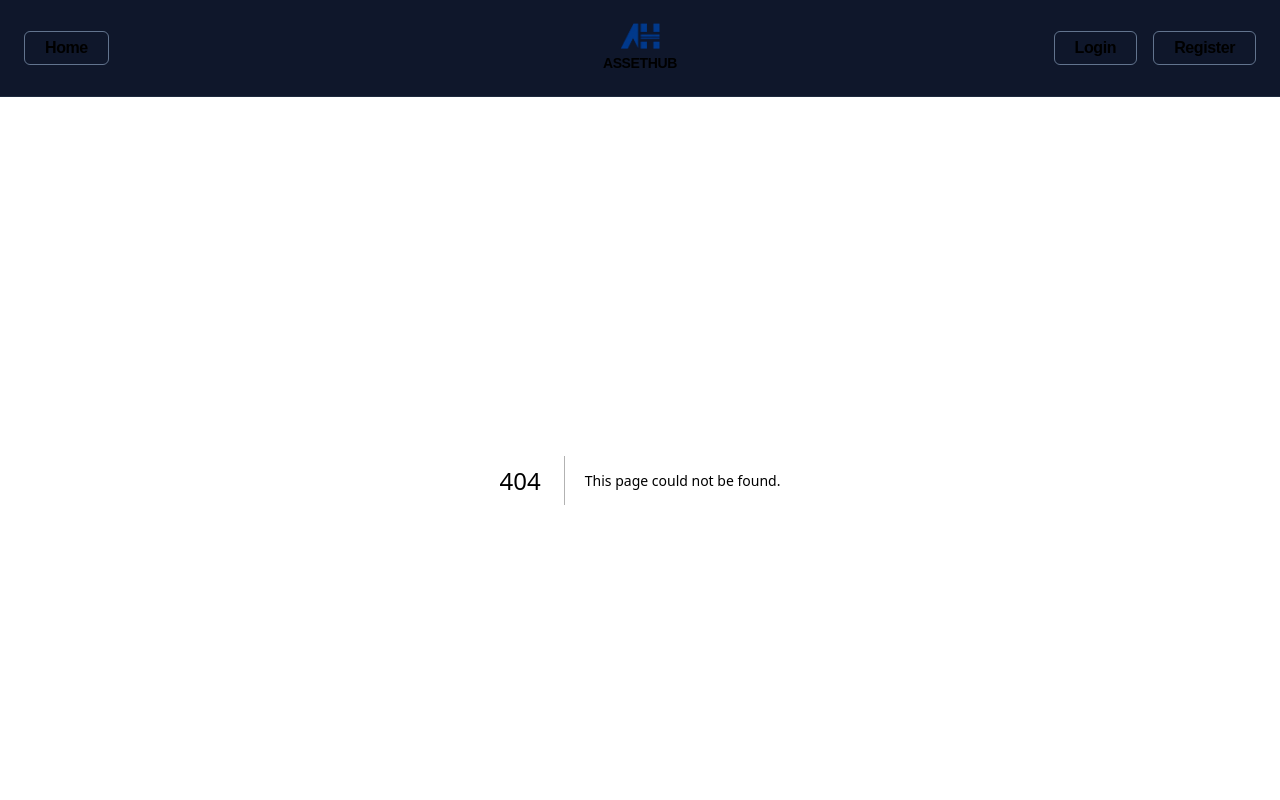
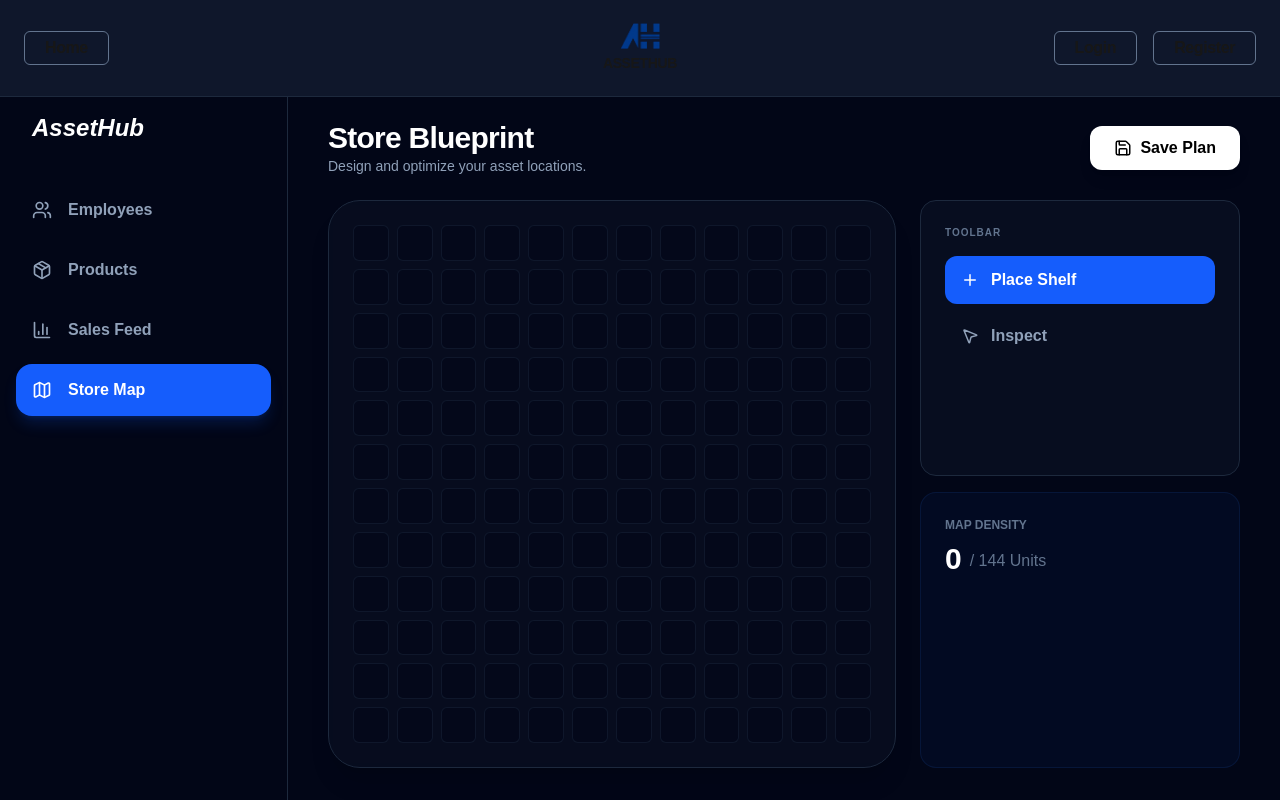
Before and after one commit to DaniDay22/AssetHub, a Next.js app in the folder frontend/: page /dashboard/map in a window 1280 px wide. Before the commit this address had no page. Shown: the top 800 px of the page. Built offline with nearby package versions, Linux system fonts and the light colour scheme.

Commit message:
dashboard kezdete

```diff
--- a/frontend/app/components/navbar.tsx
+++ b/frontend/app/components/navbar.tsx
@@ -32,11 +32,12 @@ const { user, logout } = useAuth();
             </div>
 
             <div className="flex justify-end space-x-4">
-              <Link href="/auth/login" className="hover:text-gray-300 font-bold tracking-tight border border-slate-500 rounded-md px-5 py-1">
-                Login
+              //A logout gomb megnyomásakor meghívjuk a logout függvényt, ami törli a tokent és frissíti az állapotot
+              <Link href="/auth/logout" className="hover:text-gray-300 font-bold tracking-tight border border-slate-500 rounded-md px-5 py-1">
+                Logout
               </Link>
-              <Link href="/auth/register" className="hover:text-gray-300 font-bold tracking-tight border border-slate-500 rounded-md px-5 py-1">
-                Register
+              <Link href="/account" className="hover:text-gray-300 font-bold tracking-tight border border-slate-500 rounded-md px-5 py-1">
+                Account
               </Link>
             </div>
             </>
--- /dev/null
+++ b/frontend/app/dashboard/employees/page.tsx
@@ -0,0 +1,18 @@
+'use client';
+import React, { useState, useEffect } from 'react';
+//import { Employee } from '@/types/database';
+
+export default function EmployeesPage() {
+  //const [employees, setEmployees] = useState<Employee[]>([]);
+
+  // Fetch logic...
+
+  return (
+    <div>
+      <h1 className="text-4xl font-bold text-white mb-8">Team Members</h1>
+      <div className="grid grid-cols-1 md:grid-cols-2 lg:grid-cols-3 gap-6">
+        {/* Render your cards here */}
+      </div>
+    </div>
+  );
+}
--- /dev/null
+++ b/frontend/app/dashboard/layout.tsx
@@ -0,0 +1,50 @@
+'use client';
+import React from 'react';
+import { usePathname } from 'next/navigation'; // The GPS hook
+import Link from 'next/link';
+import { Users, Package, BarChart3, Map, LogOut } from 'lucide-react';
+
+export default function DashboardLayout({ children }: { children: React.ReactNode }) {
+  const pathname = usePathname(); // Tells us if we are at /employees, /products, etc.
+
+  const navItems = [
+    { label: 'Employees', icon: <Users size={20} />, href: '/dashboard/employees' },
+    { label: 'Products', icon: <Package size={20} />, href: '/dashboard/product' },
+    { label: 'Sales Feed', icon: <BarChart3 size={20} />, href: '/dashboard/sales' },
+    { label: 'Store Map', icon: <Map size={20} />, href: '/dashboard/map' },
+  ];
+
+  return (
+    <div className="flex min-h-screen bg-[#020617]">
+      {/* SIDEBAR */}
+      <aside className="w-72 border-r border-slate-800 flex flex-col fixed h-full bg-[#020617]">
+        <div className="p-8 text-2xl font-bold text-white italic">AssetHub</div>
+
+        <nav className="flex-1 px-4 space-y-2">
+          {navItems.map((item) => {
+            const isActive = pathname === item.href; // Automatic active state!
+            return (
+              <Link
+                key={item.href}
+                href={item.href}
+                className={`mt-2 flex items-center space-x-4 px-4 py-3.5 rounded-2xl transition-all ${
+                  isActive ? 'bg-blue-600 text-white shadow-lg shadow-blue-600/20' : 'text-slate-400 hover:bg-slate-900'
+                }`}
+              >
+                {item.icon}
+                <span className="font-semibold">{item.label}</span>
+              </Link>
+            );
+          })}
+        </nav>
+
+
+      </aside>
+
+      {/* PAGE CONTENT */}
+      <main className="flex-1 ml-72 p-10">
+        {children}
+      </main>
+    </div>
+  );
+}
--- /dev/null
+++ b/frontend/app/dashboard/map/page.tsx
@@ -0,0 +1,97 @@
+//Nem működik
+// app/(dashboard)/map/page.tsx
+'use client';
+import React, { useState } from 'react';
+import { Box, Save, Plus, MousePointer2 } from 'lucide-react';
+
+export default function StoreMapPage() {
+  const [items, setItems] = useState<{ x: number, y: number }[]>([]);
+  const [tool, setTool] = useState<'build' | 'inspect'>('build');
+  const GRID_SIZE = 12;
+
+  const toggleCell = (x: number, y: number) => {
+    const exists = items.find(i => i.x === x && i.y === y);
+    if (exists) {
+      setItems(items.filter(i => i !== exists));
+    } else {
+      setItems([...items, { x, y }]);
+    }
+  };
+
+  return (
+    <div className="flex flex-col gap-6">
+      {/* Header */}
+      <div className="flex flex-col sm:flex-row sm:items-center justify-between gap-4">
+        <div>
+          <h1 className="text-2xl md:text-3xl font-bold text-white tracking-tight">Store Blueprint</h1>
+          <p className="text-slate-400 text-sm">Design and optimize your asset locations.</p>
+        </div>
+        <button className="bg-white text-black px-6 py-2.5 rounded-xl font-bold flex items-center justify-center gap-2 hover:bg-slate-200 transition-all shadow-lg active:scale-95">
+          <Save size={18} /> Save Plan
+        </button>
+      </div>
+
+      {/* Main Grid & Controls */}
+      <div className="flex flex-col xl:flex-row gap-6">
+
+        {/* THE MAP - Resizes based on container width */}
+        <div className="flex-1 bg-slate-900/40 border border-slate-800 rounded-2xl md:rounded-[2rem] p-3 md:p-6 backdrop-blur-sm shadow-xl">
+          <div
+            className="grid gap-1 md:gap-2 w-full aspect-square"
+            style={{ gridTemplateColumns: `repeat(${GRID_SIZE}, minmax(0, 1fr))` }}
+          >
+            {Array.from({ length: GRID_SIZE * GRID_SIZE }).map((_, i) => {
+              const x = i % GRID_SIZE;
+              const y = Math.floor(i / GRID_SIZE);
+              const isOccupied = items.find(item => item.x === x && item.y === y);
+
+              return (
+                <button
+                  key={i}
+                  onClick={() => toggleCell(x, y)}
+                  className={`
+                    relative rounded-sm md:rounded-md transition-all aspect-square border
+                    ${isOccupied
+                      ? 'bg-blue-600 border-blue-400'
+                      : 'bg-slate-950/50 border-slate-800/50 hover:bg-slate-800'}
+                  `}
+                >
+                  {isOccupied && <Box className="text-white w-2/3 h-2/3 mx-auto" />}
+                </button>
+              );
+            })}
+          </div>
+        </div>
+
+        {/* CONTROLS - Stacks on mobile, Sidebar on XL screens */}
+        <div className="w-full xl:w-80 flex flex-col sm:flex-row xl:flex-col gap-4">
+          <div className="flex-1 bg-slate-900/40 border border-slate-800 rounded-2xl p-4 md:p-6">
+            <h3 className="text-[10px] font-bold text-slate-500 uppercase tracking-widest mb-4">Toolbar</h3>
+            <div className="grid grid-cols-2 xl:grid-cols-1 gap-2">
+              <button
+                onClick={() => setTool('build')}
+                className={`flex items-center gap-3 px-4 py-3 rounded-xl font-semibold transition-all ${tool === 'build' ? 'bg-blue-600 text-white' : 'text-slate-400 hover:bg-slate-800'}`}
+              >
+                <Plus size={18} /> <span>Place Shelf</span>
+              </button>
+              <button
+                onClick={() => setTool('inspect')}
+                className={`flex items-center gap-3 px-4 py-3 rounded-xl font-semibold transition-all ${tool === 'inspect' ? 'bg-blue-600 text-white' : 'text-slate-400 hover:bg-slate-800'}`}
+              >
+                <MousePointer2 size={18} /> <span>Inspect</span>
+              </button>
+            </div>
+          </div>
+
+          <div className="flex-1 bg-blue-600/5 border border-blue-500/10 rounded-2xl p-6">
+            <p className="text-xs text-slate-500 uppercase font-bold mb-2">Map Density</p>
+            <div className="flex items-end gap-2">
+              <span className="text-3xl font-bold text-white">{items.length}</span>
+              <span className="text-slate-500 mb-1">/ {GRID_SIZE * GRID_SIZE} Units</span>
+            </div>
+          </div>
+        </div>
+      </div>
+    </div>
+  );
+}
--- /dev/null
+++ b/frontend/app/dashboard/product/page.tsx
@@ -0,0 +1,18 @@
+'use client';
+import React, { useState, useEffect } from 'react';
+//import { Product } from '@/types/database';
+
+export default function ProductsPage() {
+  //const [products, setProducts] = useState<Product[]>([]);
+
+  // Fetch logic...
+
+  return (
+    <div>
+      <h1 className="text-4xl font-bold text-white mb-8">Products</h1>
+      <div className="grid grid-cols-1 md:grid-cols-2 lg:grid-cols-3 gap-6">
+        {/* Render your cards here */}
+      </div>
+    </div>
+  );
+}
--- /dev/null
+++ b/frontend/app/dashboard/sales/page.tsx
@@ -0,0 +1,18 @@
+'use client';
+import React, { useState, useEffect } from 'react';
+//import { Sales } from '@/types/database';
+
+export default function SalesPage() {
+  //const [sales, setSales] = useState<Employee[]>([]);
+
+  // Fetch logic...
+
+  return (
+    <div>
+      <h1 className="text-4xl font-bold text-white mb-8">Team Members</h1>
+      <div className="grid grid-cols-1 md:grid-cols-2 lg:grid-cols-3 gap-6">
+        {/* Render your cards here */}
+      </div>
+    </div>
+  );
+}
```
Also changed, not shown: frontend/app/employees/page.tsx (deleted), frontend/app/map/page.tsx (deleted), frontend/app/product/page.tsx (deleted), frontend/app/sales/page.tsx (deleted).
